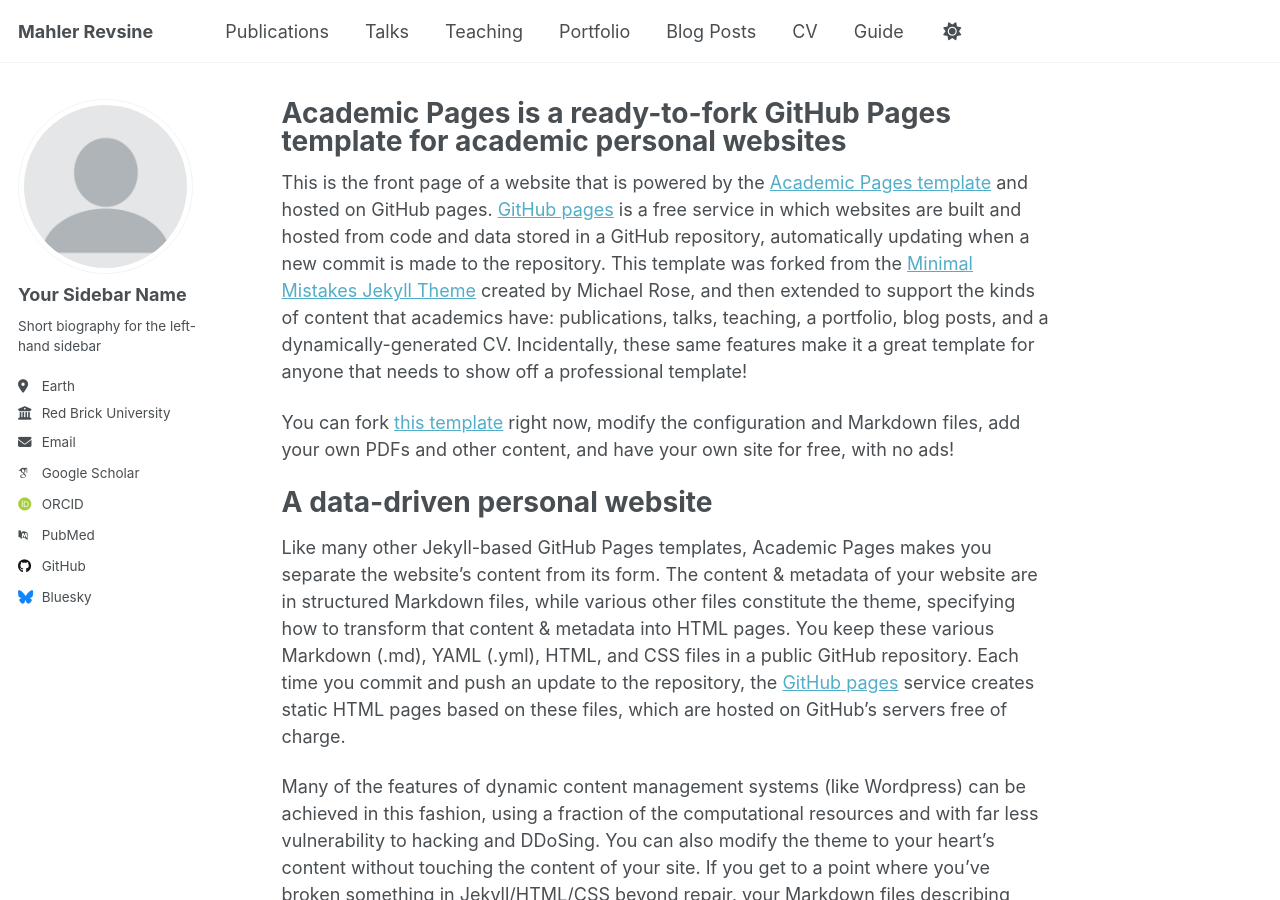
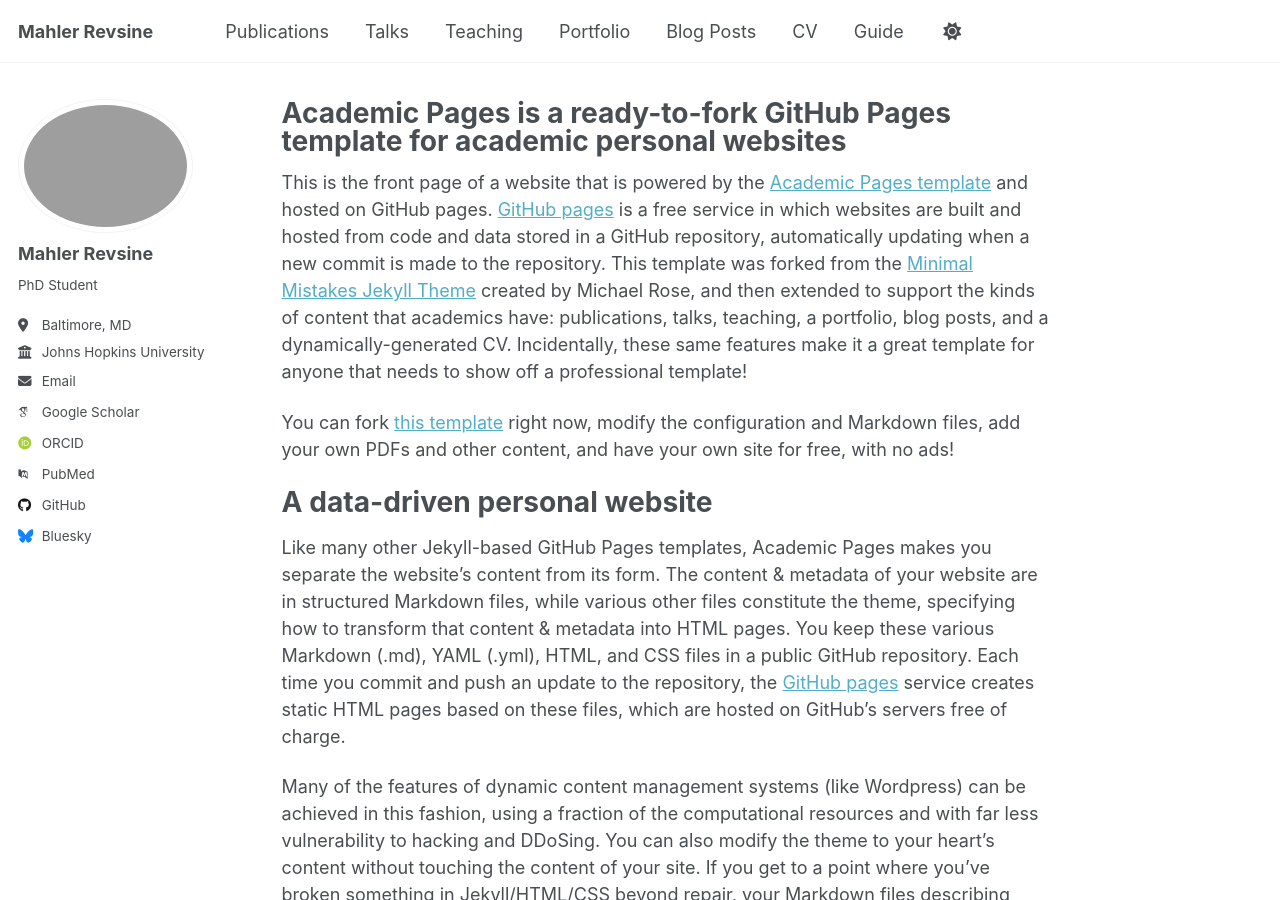
Before and after one commit to mrevsine/mrevsine.github.io, a Jekyll site: the page built from _pages/about.md, in a window 1280 px wide and 900 px high. Built offline with Jekyll 4.4.1, drawn with Linux system fonts in a browser that asks for light colours; some web fonts are replaced; a script that is not in the unit is left out.

Commit message:
Update author profile information in config

```diff
--- a/_config.yml
+++ b/_config.yml
@@ -23,14 +23,14 @@ repository               : "mrevsine/mrevsine.github.io"
 #               Additional customization can be done by editing /_includes/author-profile.html
 author:
   # Biographic information
-  avatar           : "profile.png"
-  name             : "Your Sidebar Name"
-  pronouns         : # example: "she/her"
-  bio              : "Short biography for the left-hand sidebar"
-  location         : "Earth"
-  employer         : "Red Brick University"
+  avatar           : "website_headshot.jpeg"
+  name             : "Mahler Revsine"
+  pronouns         : # example: "he/him"
+  bio              : "PhD Student"
+  location         : "Baltimore, MD"
+  employer         : "Johns Hopkins University"
   uri              : # URL
-  email            : "none@example.org"
+  email            : "mrevsin1@jh.edu"
 
   # Academic websites
   academia         : # URL
```
